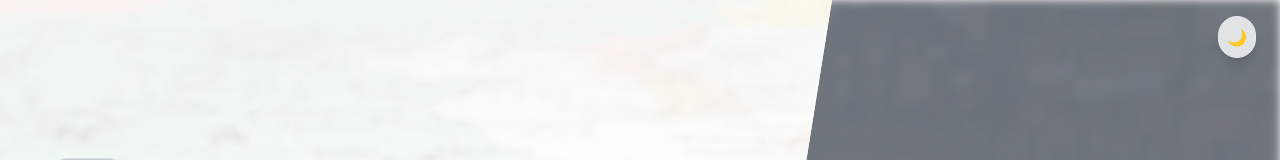
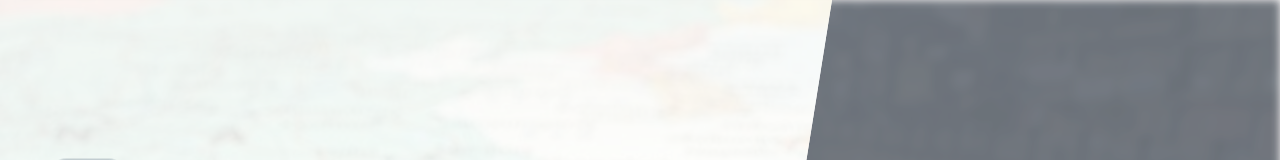
Before and after one commit to Goldenavs/esteRoute, a React (Vite) app in the folder frontend/: page /login in a window 1280 px wide. Shown: the top 160 px of the page. Built offline with nearby package versions, Linux system fonts and the light colour scheme.

Commit message:
feat: improved auth navbar

```diff
--- a/frontend/src/layouts/AuthLayout.tsx
+++ b/frontend/src/layouts/AuthLayout.tsx
@@ -7,14 +7,6 @@ export default function AuthLayout() {
   return (
     <div className="min-h-screen bg-app-bg text-text-primary flex flex-col transition-colors duration-300">
 
-      {/* Floating Theme Toggler */}
-      <button
-        onClick={toggleTheme}
-        className="fixed top-4 right-6 z-[60] p-2 bg-surface/80 backdrop-blur-md border border-border-subtle rounded-full shadow-lg hover:bg-surface transition-colors"
-        aria-label="Toggle Theme"
-      >
-        {theme === 'light' ? '🌙' : '☀️'}
-      </button>
 
       <main className="flex-1 flex flex-col w-full">
         <Outlet />
--- a/frontend/src/pages/auth/UniversalLogin.tsx
+++ b/frontend/src/pages/auth/UniversalLogin.tsx
@@ -2,6 +2,7 @@ import { useState, useEffect, useRef } from 'react';
 import { Link } from 'react-router-dom';
 import { ShieldAlert, Navigation, MonitorDot, Camera, MapPin, Sprout, ChevronDown, ArrowRight, Menu, X } from 'lucide-react';
 import { motion, AnimatePresence, useScroll, useTransform } from 'framer-motion';
+import { useTheme } from '../../context/ThemeContext';
 
 const AnimatedLink = ({
   title,
@@ -31,6 +32,7 @@ const AnimatedLink = ({
 
 export default function UniversalLogin() {
   const [hoveredPanel, setHoveredPanel] = useState<'admin' | 'citizen' | null>(null);
+  const { theme, toggleTheme } = useTheme();
 
   // Navbar states
   const [isMobileMenuOpen, setIsMobileMenuOpen] = useState(false);
@@ -38,17 +40,12 @@ export default function UniversalLogin() {
   const [isScrolled, setIsScrolled] = useState(false);
   const isScrollingRef = useRef(false);
 
-  // Parallax Scroll Effects for Hero Section
-  const { scrollY } = useScroll();
-  // Hero fades out and shrinks slightly as we scroll down to 'features'
-  const heroOpacity = useTransform(scrollY, [0, typeof window !== 'undefined' ? window.innerHeight * 0.8 : 800], [1, 0]);
-  const heroScale = useTransform(scrollY, [0, typeof window !== 'undefined' ? window.innerHeight : 800], [1, 0.95]);
-  const heroY = useTransform(scrollY, [0, typeof window !== 'undefined' ? window.innerHeight : 800], [0, 150]);
+  // Parallax Scroll Effects for Hero Section removed for performance
 
   useEffect(() => {
     const handleScroll = () => {
-      // Show navbar pill when scrolled past 10vh
-      setIsScrolled(window.scrollY > window.innerHeight * 0.1);
+      // Show navbar when scrolled past the hero section
+      setIsScrolled(window.scrollY > window.innerHeight * 0.95);
 
       if (isScrollingRef.current) return;
 
@@ -103,12 +100,14 @@ export default function UniversalLogin() {
     <div className="min-h-screen bg-app-bg text-text-primary w-full overflow-x-hidden">
 
       {/* Sleek Floating Navbar matching the requested styling */}
-      <div className={`fixed top-0 w-full z-50 pointer-events-none transition-transform duration-700 ease-[cubic-bezier(0.76,0,0.24,1)] ${isScrolled ? 'translate-y-0' : '-translate-y-full'}`}>
-        <div className="flex flex-col items-center px-4 md:px-6 py-4 sm:py-6">
-          <div className="w-full max-w-4xl relative pointer-events-none">
+      <div className={`fixed top-4 w-full z-50 pointer-events-none transition-transform duration-700 ease-[cubic-bezier(0.76,0,0.24,1)] ${isScrolled ? 'translate-y-0' : '-translate-y-[150%]'}`}>
+        <div className="flex flex-col items-center px-4 md:px-6">
+          <div className="w-full max-w-[95%] xl:max-w-7xl relative pointer-events-none">
 
-            <div className="w-full flex items-center justify-between lg:justify-evenly pointer-events-auto bg-surface/80 backdrop-blur-2xl border border-border-subtle rounded-full px-6 sm:px-10 py-3 shadow-lg shadow-black/5 transition-all duration-500 hover:border-border-strong hover:shadow-xl">
+            <div className="w-full flex items-center justify-between pointer-events-auto bg-surface/80 backdrop-blur-2xl border border-border-subtle rounded-sm px-6 sm:px-10 py-3 shadow-lg shadow-black/5 transition-all duration-500 hover:border-border-strong hover:shadow-xl -skew-x-12">
 
+              {/* Left: Logo */}
+              <div className="flex-1 flex justify-start skew-x-12">
                 <button
                   onClick={() => scrollTo('hero')}
                   className="font-heading relative overflow-hidden text-base sm:text-lg font-black tracking-tighter uppercase group grid shrink-0 cursor-pointer"
@@ -120,8 +119,10 @@ export default function UniversalLogin() {
                     Home<span className="text-text-primary">Page</span>
                   </span>
                 </button>
+              </div>
 
-              <div className="hidden lg:flex items-center gap-8">
+              {/* Center: Navigation Links */}
+              <div className="hidden lg:flex flex-1 justify-center items-center gap-8 skew-x-12">
                 {links.map((link) => (
                   <AnimatedLink
                     key={link.id}
@@ -133,21 +134,36 @@ export default function UniversalLogin() {
                 ))}
               </div>
 
-              {/* Login Buttons aligned with the sleek style */}
-              <div className="hidden lg:flex items-center gap-4">
+              {/* Right: Actions (Admin, Citizen, Theme) */}
+              <div className="hidden lg:flex flex-1 justify-end items-center gap-4 skew-x-12">
+                <Link to="/admin" className="text-[10px] xl:text-xs font-bold text-text-muted hover:text-brand-primary transition-colors uppercase tracking-widest">
+                  Admin
+                </Link>
+                <div className="w-px h-4 bg-border-strong"></div>
                 <Link to="/citizen" className="text-[10px] xl:text-xs font-bold text-brand-primary hover:text-brand-primary/80 transition-colors uppercase tracking-widest">
                   Citizen
                 </Link>
                 <div className="w-px h-4 bg-border-strong"></div>
-                <Link to="/admin" className="text-[10px] xl:text-xs font-bold text-text-muted hover:text-text-primary transition-colors uppercase tracking-widest">
-                  Admin
-                </Link>
+                <button
+                  onClick={toggleTheme}
+                  className="p-1.5 hover:bg-surface rounded-sm transition-colors text-text-muted hover:text-text-primary"
+                  aria-label="Toggle Theme"
+                >
+                  {theme === 'light' ? '🌙' : '☀️'}
+                </button>
               </div>
 
-              <div className="flex items-center shrink-0 lg:hidden">
+              {/* Mobile Actions */}
+              <div className="flex items-center gap-4 shrink-0 lg:hidden skew-x-12">
+                <button
+                  onClick={toggleTheme}
+                  className="p-1.5 hover:bg-surface rounded-sm transition-colors text-text-muted pointer-events-auto"
+                >
+                  {theme === 'light' ? '🌙' : '☀️'}
+                </button>
                 <button
                   onClick={() => setIsMobileMenuOpen(!isMobileMenuOpen)}
-                  className="flex items-center justify-center p-2 text-text-muted hover:text-brand-primary transition-colors pointer-events-auto shrink-0 bg-surface rounded-full border border-border-subtle cursor-pointer"
+                  className="flex items-center justify-center p-2 text-text-muted hover:text-brand-primary transition-colors pointer-events-auto shrink-0 bg-surface rounded-sm border border-border-subtle cursor-pointer"
                 >
                   {isMobileMenuOpen ? <X size={20} /> : <Menu size={20} />}
                 </button>
@@ -164,7 +180,7 @@ export default function UniversalLogin() {
                   transition={{ duration: 0.3, ease: [0.76, 0, 0.24, 1] }}
                   className="absolute top-full mt-4 left-0 w-full pointer-events-auto lg:hidden"
                 >
-                  <div className="bg-surface/95 backdrop-blur-3xl border border-border-subtle rounded-[2rem] p-6 flex flex-col gap-5 shadow-2xl">
+                  <div className="bg-surface/95 backdrop-blur-3xl border border-border-subtle rounded-sm p-6 flex flex-col gap-5 shadow-2xl">
                     {links.map((link) => (
                       <div key={link.id} className="border-b border-border-subtle/50 pb-4">
                         <AnimatedLink
@@ -191,14 +207,13 @@ export default function UniversalLogin() {
       {/* ---------------- SECTIONS ---------------- */}
 
       {/* Hero Section */}
-      <motion.section
+      <section
         id="hero"
         className="relative h-screen w-full overflow-hidden bg-app-bg"
-        style={{ opacity: heroOpacity, scale: heroScale, y: heroY }}
       >
          {/* Left Side: Dispatcher / Admin (CURRENT THEME) */}
          <motion.div
-          className="absolute inset-0 w-full h-full bg-surface group origin-left"
+          className="absolute inset-0 w-full h-full bg-surface group origin-left overflow-hidden"
           initial={false}
           animate={{
             clipPath: hoveredPanel === 'admin'
@@ -249,7 +264,7 @@ export default function UniversalLogin() {
 
         {/* Right Side: Citizen (OPPOSITE THEME) */}
         <motion.div
-          className="absolute inset-0 w-full h-full bg-text-primary group origin-right"
+          className="absolute inset-0 w-full h-full bg-text-primary group origin-right overflow-hidden"
           initial={false}
           animate={{
             clipPath: hoveredPanel === 'citizen'
@@ -304,9 +319,9 @@ export default function UniversalLogin() {
           <span className="text-[10px] font-bold uppercase tracking-widest mb-2 drop-shadow-md">Explore esteRoute</span>
           <ChevronDown className="w-5 h-5 drop-shadow-md" />
         </div>
-      </motion.section>
+      </section>
 
-      <section id="features" className="min-h-screen bg-app-bg py-24 px-8 flex flex-col items-center justify-center border-t border-border-subtle">
+      <section id="features" className="min-h-screen bg-app-bg py-24 px-8 flex flex-col items-center justify-center">
         <h2 className="text-3xl md:text-5xl font-heading font-bold mb-6 text-text-primary text-center">Features Section</h2>
         <p className="text-text-secondary">Placeholder for Features (Reporting, Dispatch, etc.)...</p>
       </section>
```
Lines whose indentation alone changed are shown as unchanged.
